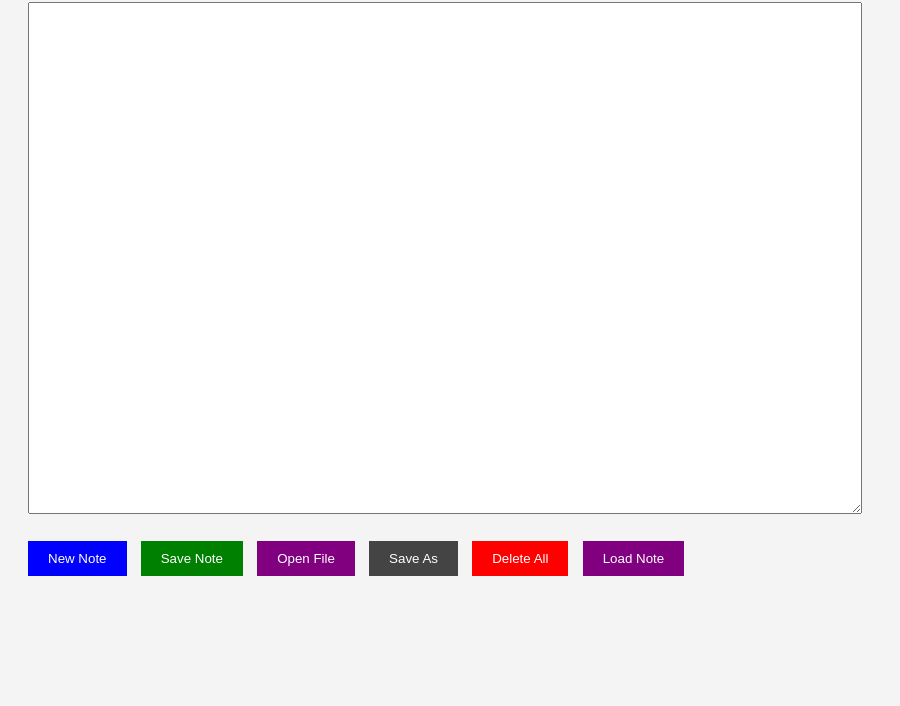
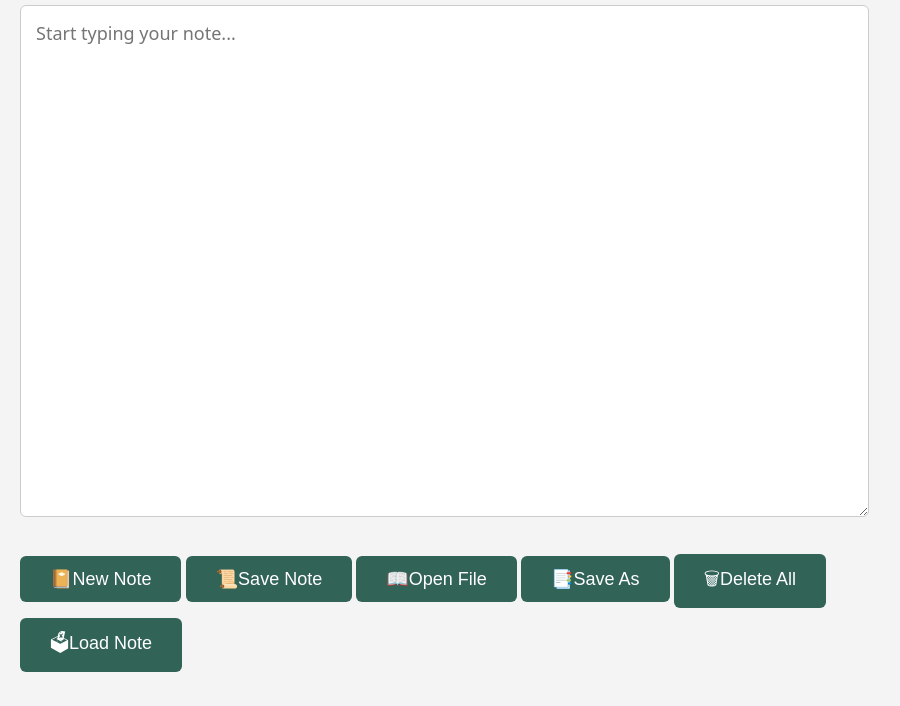
Before and after one commit to karuna1140/Quick_Note_Taker, an Electron app: page index.html in a window 900 px wide. Shown: the part 99-805 px from the top of the page. Drawn offline with Linux system fonts and the light colour scheme; no server answers.

Commit message:
Add files via upload

```diff
--- a/index.html
+++ b/index.html
@@ -2,43 +2,65 @@
 <html>
 <head>
 <meta charset="UTF-8">
-<title>Quick Note</title>
+<title>Quick Note Taker</title>
 
 <style>
-body { font-family: system-ui; padding:20px; background:#f4f4f4; }
-textarea { width:95%; height:60vh; font-size:18px; padding:15px; }
+body {
+    font-family: system-ui;
+    padding:20px;
+    background:#f4f4f4;
+    margin: 0;
+}
+
+h1 {
+    color: #2c3e50;
+    margin-bottom: 20px;
+}
+
+textarea {
+    width:95%;
+    height:60vh;
+    font-size:18px;
+    padding:15px;
+    border: 1px solid #ccc;
+    border-radius: 6px;
+    resize: vertical;
+    font-family: inherit;
+}
 
 button {
-    padding:10px 20px;
-    margin-right:10px;
+    padding:12px 30px;
+    font-size: 18px;
+    background: #316357;
+    color:white;
     border:none;
-    color:white;
+    border-radius: 6px;
     cursor:pointer;
+    margin-top: 10px;
 }
 
-.save { background:green; }
-.saveas { background:#444; }
-.new { background:blue; }
-.delete { background:red; }
-.load { background:purple; }
-
+button:hover {
+    background: #3e7a6e;
+}
 </style>
 </head>
 
 <body>
 
-<h2>Quick Note App</h2>
+<h1>📓Quick Note Taker</h1>
 
-<textarea id="note"></textarea><br><br>
+<textarea id="note" placeholder="Start typing your note..."></textarea>
 
-<button id="new-note" class="new">New Note</button>
-<button id="save" class="save">Save Note</button>
-<button id="open-file" class="load">Open File</button>
-<button id="saveas" class="saveas">Save As</button>
-<button id="delete" class="delete">Delete All</button>
-<button id="load" class="load">Load Note</button>
+<br><br>
 
-<p id="status"></p>
+<button id="new-note" class="new">📔New Note</button>
+<button id="save" class="save">📜Save Note</button>
+<button id="open-file" class="load">📖Open File</button>
+<button id="saveas" class="saveas">📑Save As</button>
+<button id="delete" class="delete">🗑Delete All</button>
+<button id="load" class="load">🗳Load Note</button>
+
+<p id="save_status" style="color: gray; font-size: 14px;"></p>
 
 <script src="renderer.js"></script>
 
--- a/renderer.js
+++ b/renderer.js
@@ -103,4 +103,16 @@ window.addEventListener('DOMContentLoaded', async () => {
         }, 3000);
     });
 
+    window.electronAPI.onMenuAction('menu-new-note', () => {
+        newNoteBtn.click();
+    });
+    window.electronAPI.onMenuAction('menu-open-file', () => {
+        openFileBtn.click();
+    });
+    window.electronAPI.onMenuAction('menu-save', () => {
+        saveBtn.click();
+    });
+    window.electronAPI.onMenuAction('menu-save-as', () => {
+        saveAsBtn.click();
+    });
 });
```
Also changed, not shown: main.js (+48 -4 lines), preload.js (+5 -4 lines), tray-icon.png (added).
